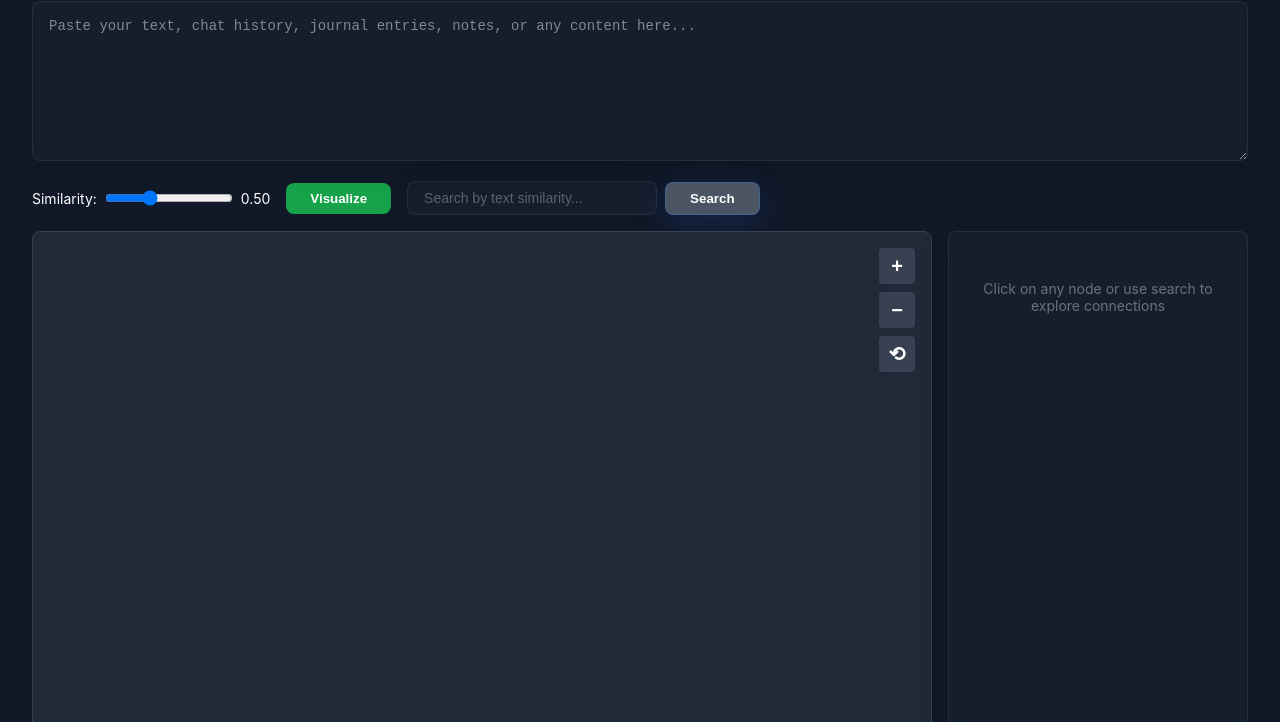
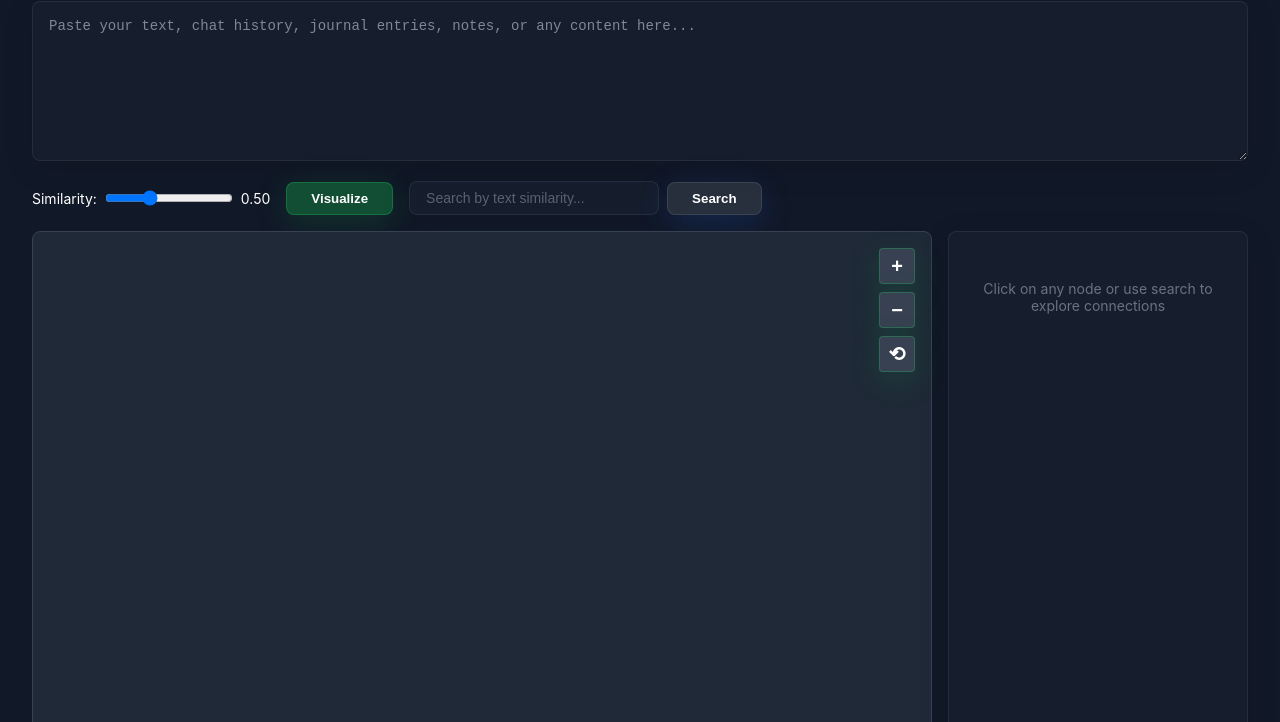
Before and after one commit to dhvl1992/dup_verse, a plain HTML site: page index.html in a window 1280 px wide. Shown: the part 78-800 px from the top of the page. Drawn offline with nearby package versions, Linux system fonts and the light colour scheme.

Commit message:
Update index.html

```diff
--- a/index.html
+++ b/index.html
@@ -99,21 +99,25 @@
 
         button {
             padding: 0.5rem 1.5rem;
-            background: #16a34a;
+            background: rgba(22, 163, 74, 0.4);
+            backdrop-filter: blur(10px);
+            border: 1px solid rgba(34, 197, 94, 0.3);
             color: white;
-            border: none;
             border-radius: 0.5rem;
             font-weight: 600;
             cursor: pointer;
             transition: background 0.2s;
+            box-shadow: 0 8px 32px rgba(22, 163, 74, 0.2);
         }
 
         button:hover:not(:disabled) {
-            background: #15803d;
+            background: rgba(22, 163, 74, 0.6);
+            border-color: rgba(34, 197, 94, 0.5);
         }
 
         button:disabled {
-            background: #4b5563;
+            background: rgba(75, 85, 99, 0.4);
+            border-color: rgba(107, 114, 128, 0.3);
             cursor: not-allowed;
         }
 
```
